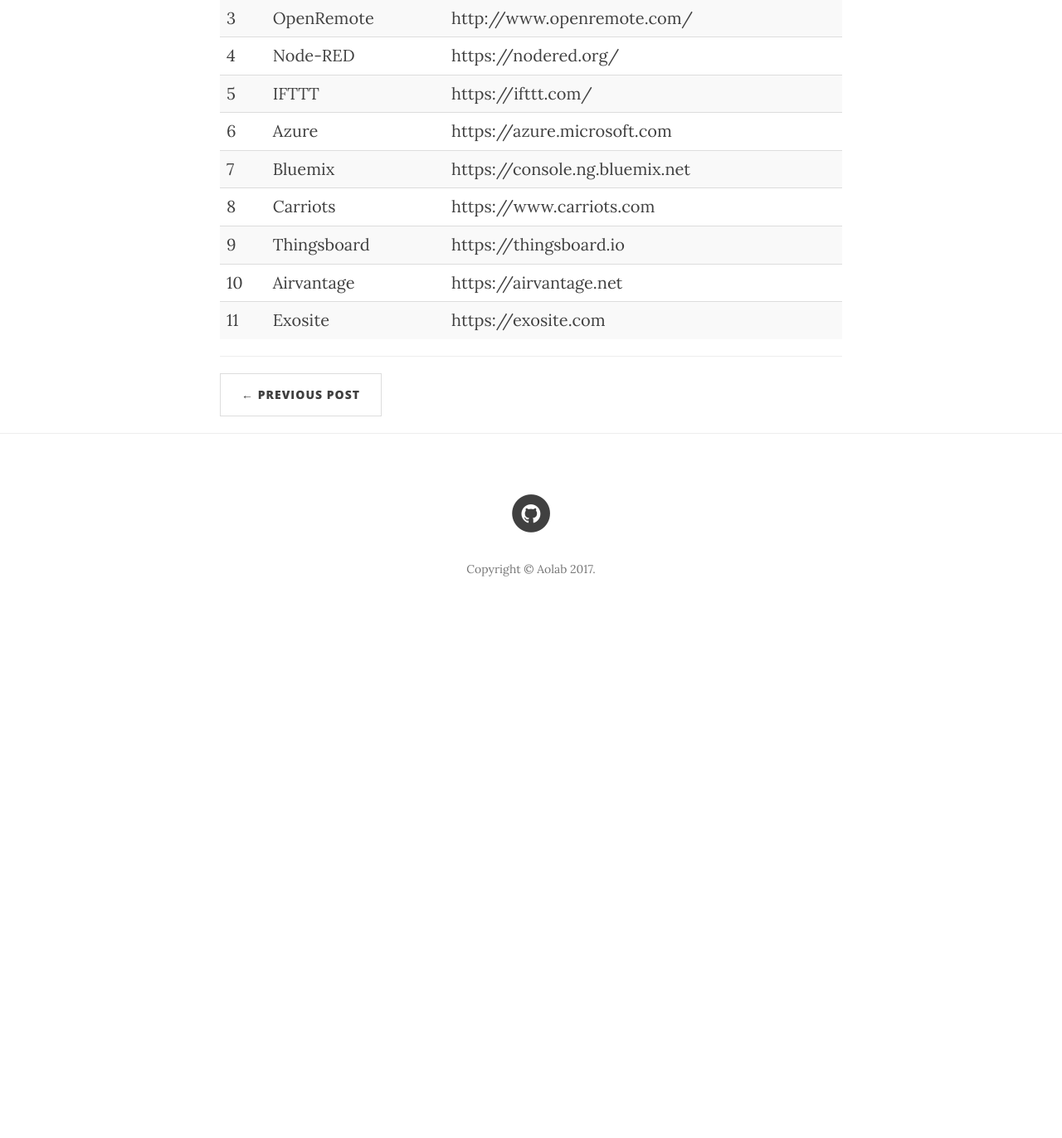
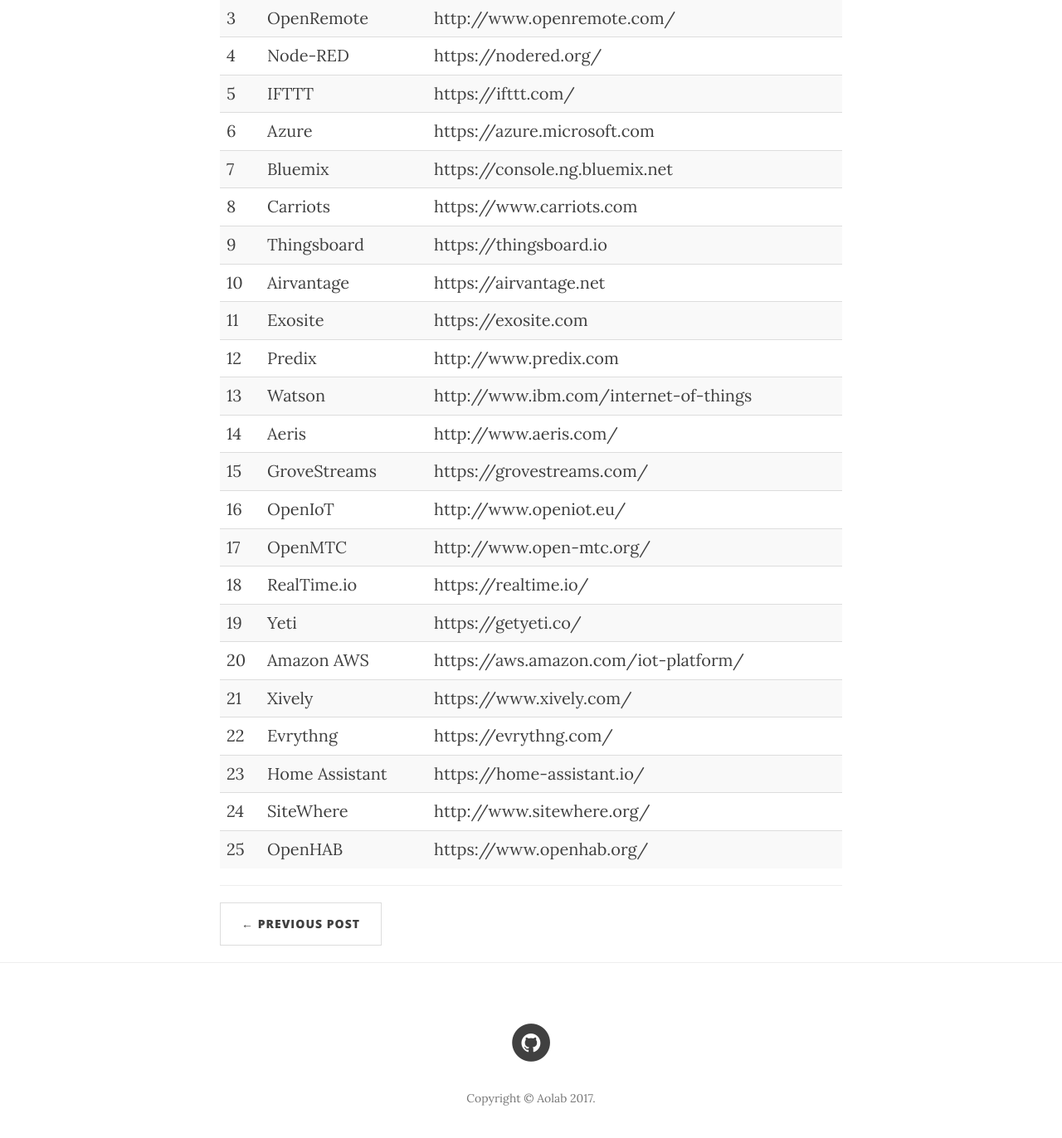
Before and after one commit to AoLab/AoLab.github.io, a Jekyll site: the page built from _posts/2017-05-14-Platforms.html, in a window 1280 px wide and 1400 px high, scrolled down 831 px. Shown: the top 1372 px of the window at 83% size. Built offline with Jekyll 4.4.1, drawn with Linux system fonts in a browser that asks for light colours; nearby versions of some CDN libraries; before the commit the page ends 1593 px from its top, so only the background shows below that.

Commit message:
Platforms article was improved.

```diff
--- a/_posts/2017-05-14-Platforms.html
+++ b/_posts/2017-05-14-Platforms.html
@@ -74,5 +74,75 @@ to summerize our reseach here.
     <td>Exosite</td>
     <td>https://exosite.com</td>
   </tr>
+  <tr>
+    <td>12</td>
+    <td>Predix</td>
+    <td>http://www.predix.com</td>
+  </tr>
+  <tr>
+    <td>13</td>
+    <td>Watson</td>
+    <td>http://www.ibm.com/internet-of-things</td>
+  </tr>
+  <tr>
+    <td>14</td>
+    <td>Aeris</td>
+    <td>http://www.aeris.com/</td>
+  </tr>
+  <tr>
+    <td>15</td>
+    <td>GroveStreams</td>
+    <td>https://grovestreams.com/</td>
+  </tr>
+  <tr>
+    <td>16</td>
+    <td>OpenIoT</td>
+    <td>http://www.openiot.eu/</td>
+  </tr>
+  <tr>
+    <td>17</td>
+    <td>OpenMTC</td>
+    <td>http://www.open-mtc.org/</td>
+  </tr>
+  <tr>
+    <td>18</td>
+    <td>RealTime.io</td>
+    <td>https://realtime.io/</td>
+  </tr>
+  <tr>
+    <td>19</td>
+    <td>Yeti</td>
+    <td>https://getyeti.co/</td>
+  </tr>
+  <tr>
+    <td>20</td>
+    <td>Amazon AWS</td>
+    <td>https://aws.amazon.com/iot-platform/</td>
+  </tr>
+  <tr>
+    <td>21</td>
+    <td>Xively</td>
+    <td>https://www.xively.com/</td>
+  </tr>
+  <tr>
+    <td>22</td>
+    <td>Evrythng</td>
+    <td>https://evrythng.com/</td>
+  </tr>
+  <tr>
+    <td>23</td>
+    <td>Home Assistant</td>
+    <td>https://home-assistant.io/</td>
+  </tr>
+  <tr>
+    <td>24</td>
+    <td>SiteWhere</td>
+    <td>http://www.sitewhere.org/</td>
+  </tr>
+  <tr>
+    <td>25</td>
+    <td>OpenHAB</td>
+    <td>https://www.openhab.org/</td>
+  </tr>
   </tbody>
 </table>
```
